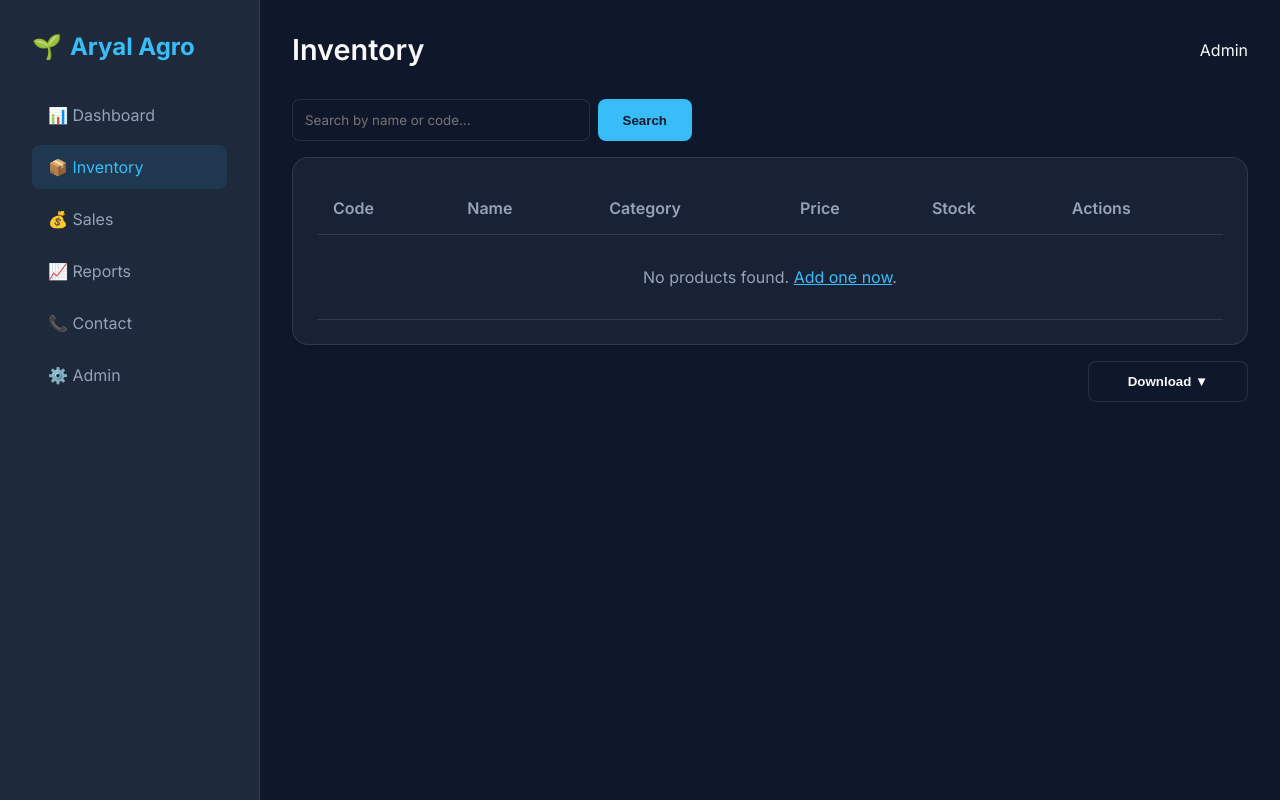
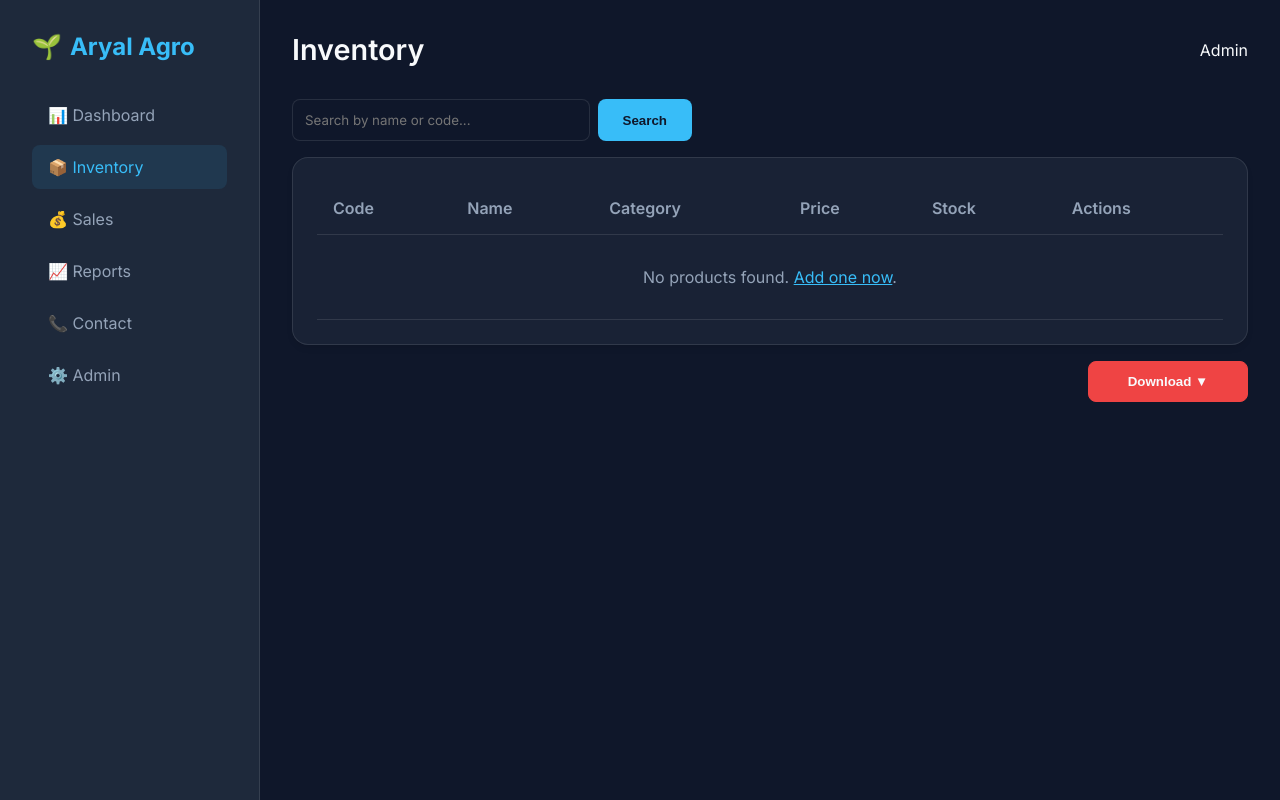
Before and after one commit to badalaryal11/aryal-erp, a Django app: page /inventory/products/ in a window 1280 px wide. Run offline with Django 4.2, Linux system fonts and the light colour scheme; data comes from the database, SQL or seed files in the repository; data that the repository does not hold is empty.

Commit message:
Change Download button color to red

```diff
--- a/core/static/core/css/style.css
+++ b/core/static/core/css/style.css
@@ -126,6 +126,18 @@ body {
 
 .btn-primary:hover {
     background-color: var(--accent-hover);
+}
+
+.btn-danger {
+    background-color: var(--danger);
+    color: var(--text-primary);
+    border: 1px solid var(--danger);
+}
+
+.btn-danger:hover {
+    background-color: #dc2626;
+    /* Darker red */
+    border-color: #dc2626;
 }
 
 /* Grid */
--- a/inventory/templates/inventory/product_list.html
+++ b/inventory/templates/inventory/product_list.html
@@ -84,7 +84,7 @@
 
 <div style="margin-top: 1rem; display: flex; justify-content: flex-end;">
     <div class="dropdown">
-        <button onclick="toggleDropdown()" class="btn btn-outline btn-action">Download ▼</button>
+        <button onclick="toggleDropdown()" class="btn btn-danger btn-action">Download ▼</button>
         <div id="downloadDropdown" class="dropdown-content" style="bottom: 100%; top: auto;">
             <a href="{% url 'export_products' %}?format=pdf">PDF</a>
             <a href="{% url 'export_products' %}?format=excel">Excel</a>
```
